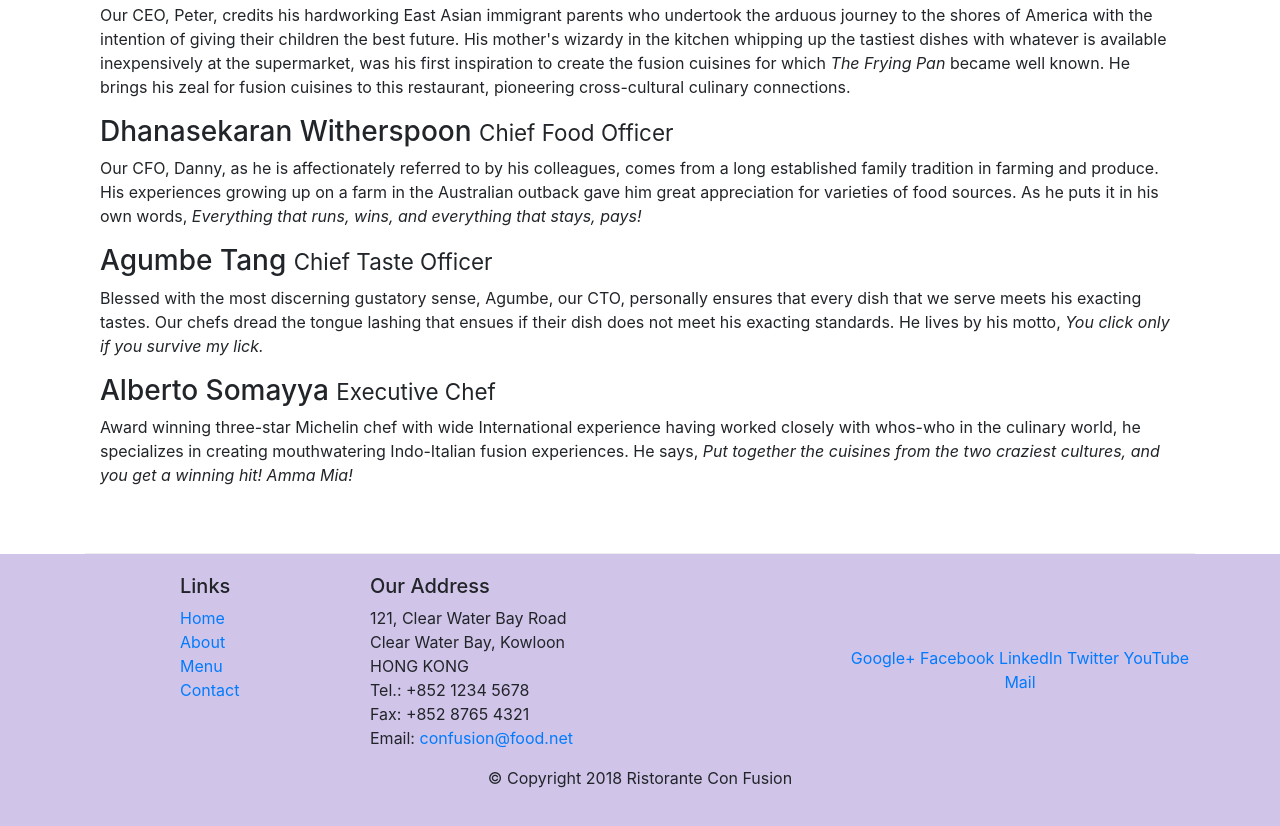
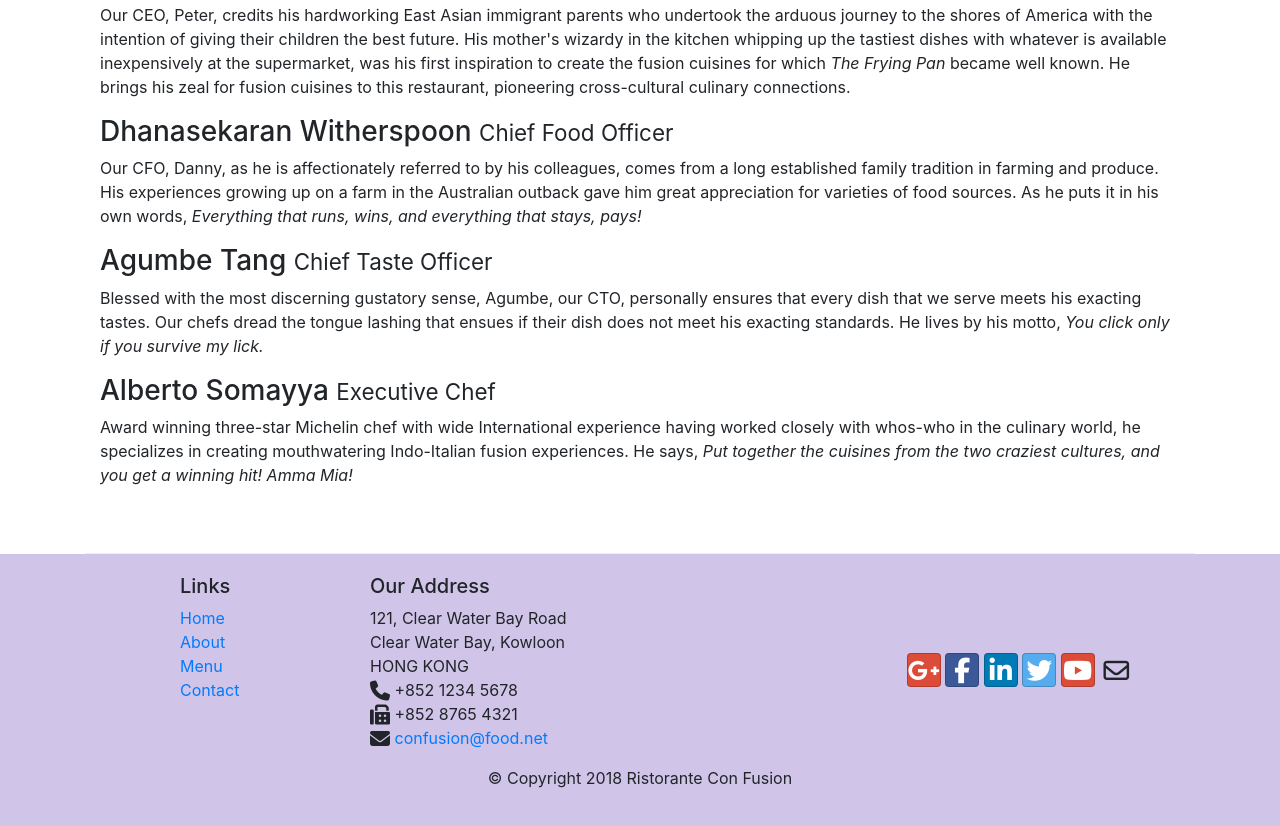
Before and after one commit to poojadas07/Bootstrap4, a website: page aboutus.html in a window 1280 px wide. Shown: the part 1000-1826 px from the top of the page. Drawn offline with nearby package versions, Linux system fonts and the light colour scheme.

Commit message:
Icon Fonts

```diff
--- a/aboutus.html
+++ b/aboutus.html
@@ -7,6 +7,8 @@
     <meta http-equiv="x-ua-compatible" content="ie=edge">
     <!-- Bootstrap CSS -->
     <link rel="stylesheet" href="node_modules/bootstrap/dist/css/bootstrap.min.css">
+    <link rel="stylesheet" type="text/css" href="node_modules/font-awesome/css/font-awesome.min.css">
+    <link rel="stylesheet" type="text/css" href="node_modules/bootstrap-social/bootstrap-social.css">
     <link rel="stylesheet" type="text/css" href="css/styles.css">
     <title>Ristorante Con Fusion: About Us</title>
 
@@ -21,10 +23,10 @@
             <a class="navbar-brand mr-auto" href="./index.html">Ristorante Con Fusion</a>
             <div class="collapse navbar-collapse" id="Navbar">
                 <ul class="navbar-nav mr-auto">
-                    <li class="nav-item"><a class="nav-link" href="./index.html">Home</a></li>
-                    <li class="nav-item active"><a class="nav-link" href="#">About</a></li>
-                    <li class="nav-item"><a class="nav-link" href="#">Menu</a></li>
-                    <li class="nav-item"><a class="nav-link" href="#">Contact</a></li>
+                    <li class="nav-item"><a class="nav-link" href="./index.html"><span class="fa fa-home fa-lg"></span> Home</a></li>
+                    <li class="nav-item active"><a class="nav-link" href="#"><span class="fa fa-info fa-lg"></span> About</a></li>
+                    <li class="nav-item"><a class="nav-link" href="#"><span class="fa fa-list fa-lg"></span> Menu</a></li>
+                    <li class="nav-item"><a class="nav-link" href="#"><span class="fa fa-address-card fa-lg"></span> Contact</a></li>
                 </ul>
             </div>
         </div>
@@ -101,19 +103,19 @@
 		              121, Clear Water Bay Road<br>
 		              Clear Water Bay, Kowloon<br>
 		              HONG KONG<br>
-		              Tel.: +852 1234 5678<br>
-		              Fax: +852 8765 4321<br>
-		              Email: <a href="mailto:confusion@food.net">confusion@food.net</a>
+		              <i class="fa fa-phone fa-lg"></i> +852 1234 5678<br>
+		              <i class="fa fa-fax fa-lg"></i> +852 8765 4321<br>
+		              <i class="fa fa-envelope fa-lg"></i> <a href="mailto:confusion@food.net">confusion@food.net</a>
 		           </address>
                 </div>
                 <div class="col-12 col-sm-4 align-self-center">
                     <div class="text-center">
-                        <a href="http://google.com/+">Google+</a>
-                        <a href="http://www.facebook.com/profile.php?id=">Facebook</a>
-                        <a href="http://www.linkedin.com/in/">LinkedIn</a>
-                        <a href="http://twitter.com/">Twitter</a>
-                        <a href="http://youtube.com/">YouTube</a>
-                        <a href="mailto:">Mail</a>
+                        <a class="btn btn-social-icon btn-google" href="http://google.com/+"><i class="fa fa-google-plus fa-lg"></i></a>
+                        <a class="btn btn-social-icon btn-facebook" href="http://www.facebook.com/profile.php?id="><i class="fa fa-facebook fa-lg"></i></a>
+                        <a class="btn btn-social-icon btn-linkedin" href="http://www.linkedin.com/in/"><i class="fa fa-linkedin fa-lg"></i></a>
+                        <a class="btn btn-social-icon btn-twitter" href="http://twitter.com/"><i class="fa fa-twitter fa-lg"></i></a>
+                        <a class="btn btn-social-icon btn-google" href="http://youtube.com/"><i class="fa fa-youtube fa-lg"></i></a>
+                        <a class="btn btn-social-icon" href="mailto:"><i class="fa fa-envelope-o fa-lg"></i></a>
                     </div>
                 </div>
            </div>
```
